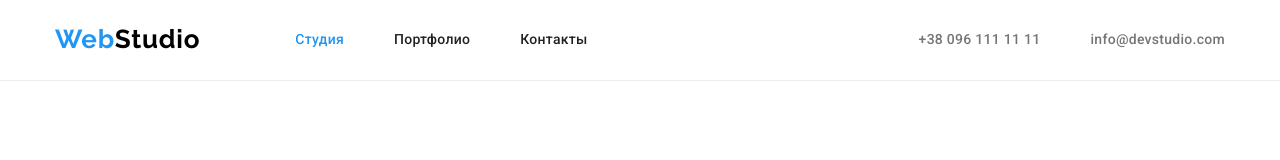
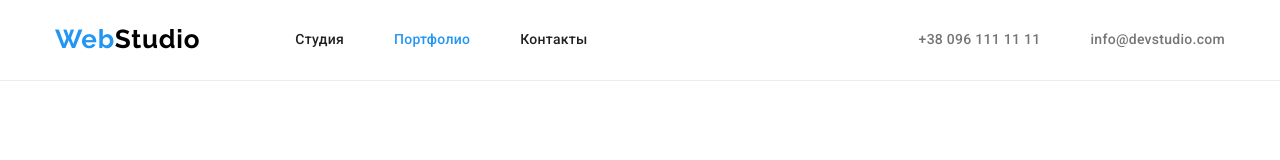
Before and after one commit to Ybednarskyy/goit-markup-hw-03, a plain HTML site: page portfolio.html in a window 1280 px wide. Shown: the top 160 px of the page. Drawn offline with nearby package versions, Linux system fonts and the light colour scheme.

Commit message:
Виправляє клас current

```diff
--- a/portfolio.html
+++ b/portfolio.html
@@ -27,10 +27,10 @@
           <!-- site-nav -->
           <ul class="site-nav list">
             <li class="site-nav-item">
-              <a href="./index.html" class="site-nav-link link current">Студия</a>
+              <a href="./index.html" class="site-nav-link link">Студия</a>
             </li>
             <li class="site-nav-item">
-              <a href="portfolio.html" class="site-nav-link link">Портфолио</a>
+              <a href="portfolio.html" class="site-nav-link link current">Портфолио</a>
             </li>
             <li class="site-nav-item"><a href="" class="site-nav-link link">Контакты</a></li>
           </ul>
```
